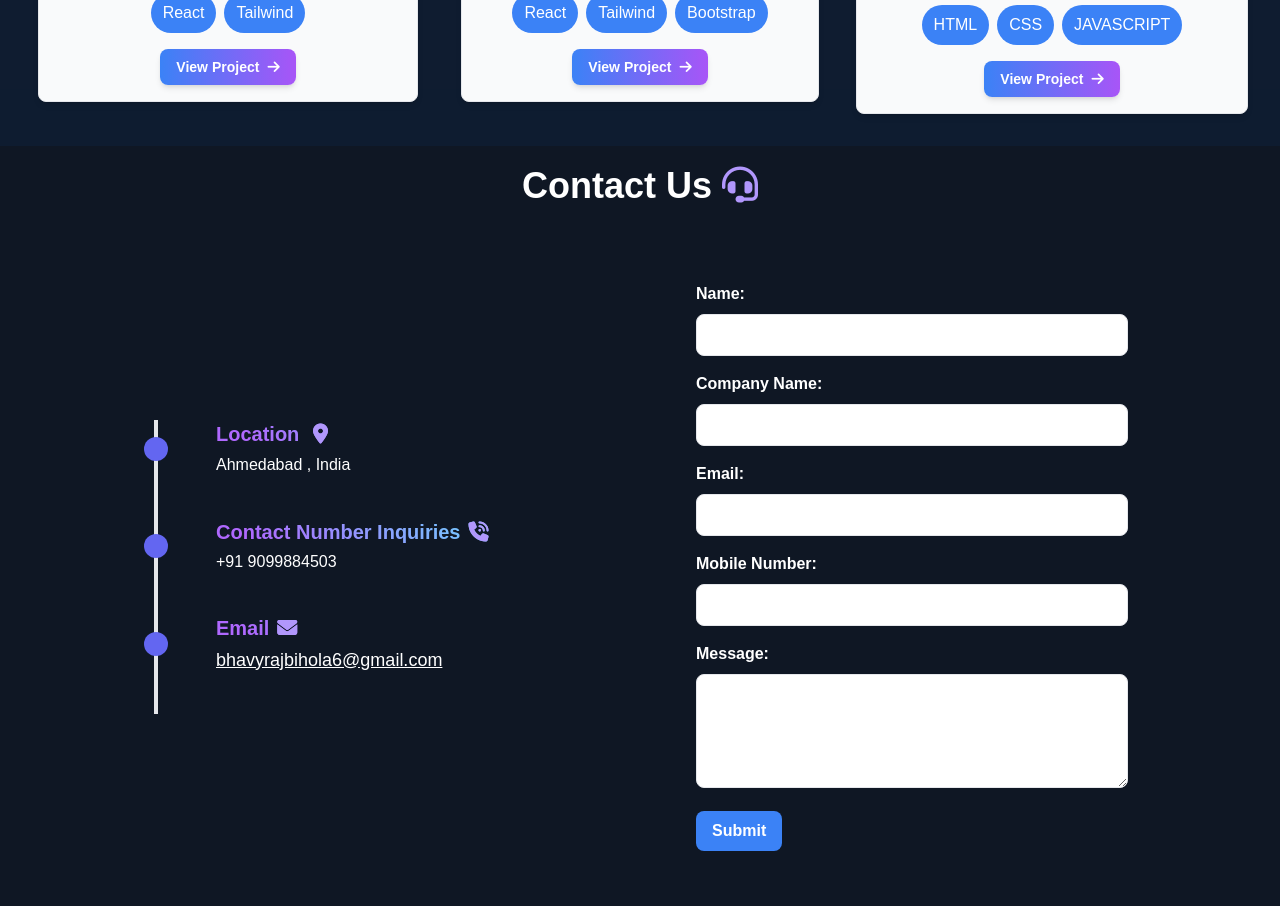
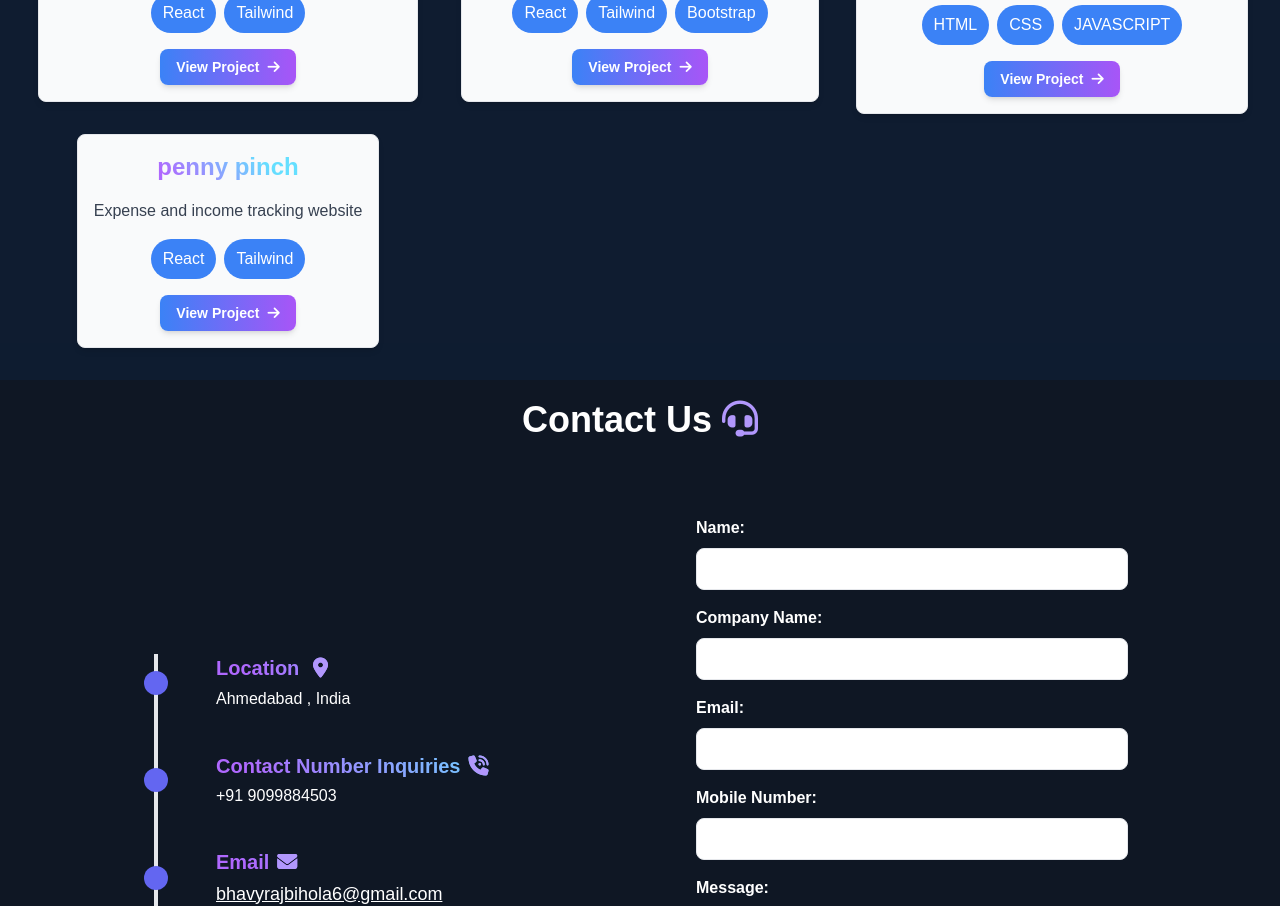
Before and after one commit to Bhavyaraj123/Bhavyaraj-Portfolio, a React (Create React App) app: page / in a window 1280 px wide. Shown: the part 2960-3866 px from the top of the page. Built offline with nearby package versions, Linux system fonts and the light colour scheme.

Commit message:
add project

```diff
--- a/src/components/Project.js
+++ b/src/components/Project.js
@@ -58,6 +58,22 @@ const Project = () => {
               </button>
             </a>
           </div>
+
+
+          <div className="project-card flex flex-col justify-center items-center border border-secondary p-4 bg-gray-50 rounded-lg shadow-md" data-aos="fade-left" data-aos-delay="300">
+            <h2 className="text-2xl font-semibold bg-clip-text text-transparent bg-tsecondary mb-4">penny pinch</h2>
+            <p className="text-gray-700">Expense and income tracking website</p>
+            <div className="flex flex-row gap-2 mt-4">
+              <span className="badge bg-blue-500 text-white px-3 py-2 rounded-full">React</span>
+              <span className="badge bg-blue-500 text-white px-3 py-2 rounded-full">Tailwind</span>
+            </div>
+
+            <a href="https://penny-pinch-ashen.vercel.app/" target="_blank" rel="noreferrer noopener">
+              <button className="mt-4 py-2 px-4 text-sm font-bold bg-gradient-to-r from-blue-500 to-purple-500 text-white rounded-lg shadow-md hover:opacity-90 hover:scale-105 transition-transform duration-300 ease-in-out flex items-center justify-center">
+                View Project <i className="fas fa-arrow-right ml-2"></i>
+              </button>
+            </a>
+          </div>
         </div>
       </div>
     </div>
```
